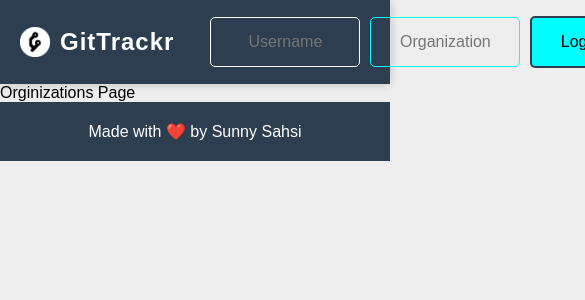
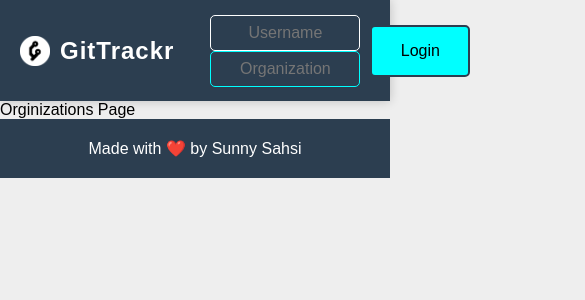
Before and after one commit to sahsisunny/gittrackr, a React (Create React App) app: page /orgs in a window 390 px wide. Shown: the top 300 px of the page, 585 px wide, since content can reach past the window. Built offline with nearby package versions, Linux system fonts and the light colour scheme; no server answers; a web font is replaced by a local one.

Commit message:
modified manifest and refactor

```diff
--- a/src/components/Navbar/navbar.css
+++ b/src/components/Navbar/navbar.css
@@ -1,13 +1,9 @@
 @import './../../styles/global.css';
-
-:root {
-  --nav-height: 10vh;
-}
 
 nav {
   background-color: var(--primary-color);
   color: white;
-  height: var(--nav-height);
+  height:10vh;
   display: flex;
   justify-content: space-between;
   align-items: center;
@@ -102,11 +98,9 @@ nav {
   filter: invert(1);
 }
 
-/*  */
 
 .input-group {
   display: flex;
-  align-items: center;
 }
 
 .input {
@@ -144,3 +138,16 @@ nav {
   border-color: #ffffff;
   outline: none;
 }
+
+/* media queries */
+@media screen and (max-width: 768px) {
+  nav{
+   height: 12vh;
+  }
+  .input-group {
+    flex-direction: column;
+  }
+  .input {
+    min-height: 20px;
+  }
+}
```
Also changed, not shown: src/components/Navbar/index.jsx (+2 -6 lines), public/manifest.json.
